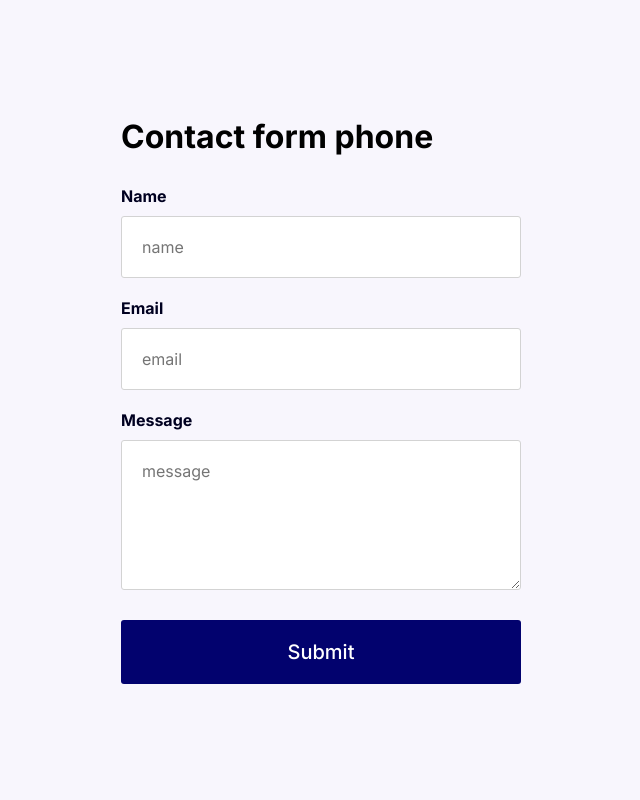
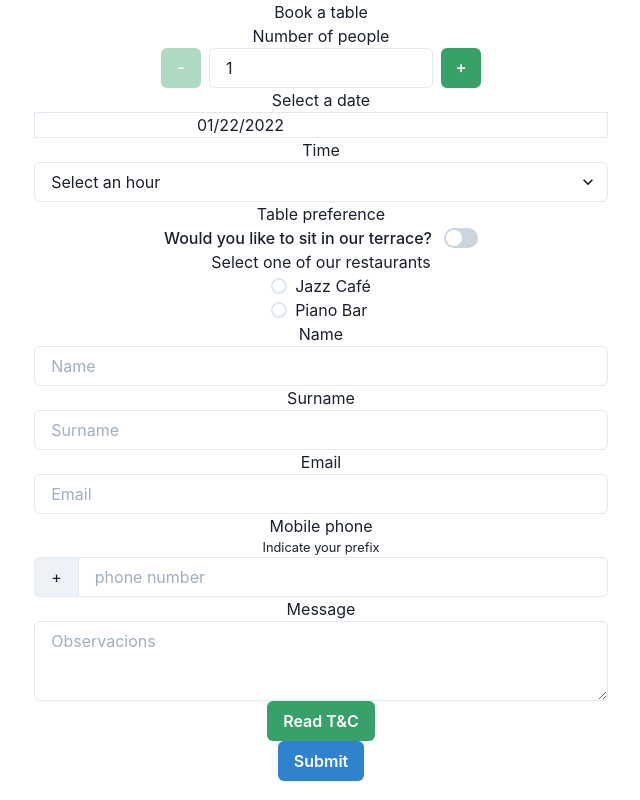
Before and after one commit to ferranfusalba/calendas-client-react, a React (Create React App) app: page / in a window 1280 px wide. Shown: the whole page, without its empty margins (319-959 px from the left). Built offline with nearby package versions, Linux system fonts and the light colour scheme.

Commit message:
more inputs

```diff
--- a/package.json
+++ b/package.json
@@ -3,11 +3,17 @@
   "version": "0.1.0",
   "private": true,
   "dependencies": {
+    "@chakra-ui/react": "^1.7.4",
+    "@emotion/react": "^11.7.1",
+    "@emotion/styled": "^11.6.0",
     "@testing-library/jest-dom": "^5.16.1",
     "@testing-library/react": "^12.1.2",
     "@testing-library/user-event": "^13.5.0",
+    "date-fns": "^2.28.0",
     "firebase": "^8.10.0",
+    "framer-motion": "^5.6.0",
     "react": "^17.0.2",
+    "react-datepicker": "^4.6.0",
     "react-dom": "^17.0.2",
     "react-scripts": "5.0.0",
     "web-vitals": "^2.1.4"
--- a/src/App.css
+++ /dev/null
@@ -1,84 +0,0 @@
-@import url("https://fonts.googleapis.com/css2?family=Inter:wght@100;200;300;400;500;600;700;800;900&display=swap");
-
-* {
-  margin: 0;
-  padding: 0;
-  box-sizing: border-box;
-}
-
-body {
-  background-color: rgb(248, 246, 253);
-}
-
-body,
-input,
-textarea,
-button {
-  font-family: "Inter", sans-serif;
-}
-
-.app {
-  width: 400px;
-  margin: 0 auto;
-  height: 100vh;
-}
-
-/* Contact.js */
-.form {
-  height: 100vh;
-  display: flex;
-  flex-direction: column;
-  justify-content: center;
-}
-
-.form > h1 {
-  margin-bottom: 30px;
-}
-
-.form > input,
-textarea {
-  padding: 20px;
-  border-radius: 3px;
-  /* box-shadow: 0px 0px 5px rgba(0, 0, 0, 0.137); */
-  margin-bottom: 20px;
-  border: 1px solid lightgray;
-  /* border: none; */
-  background: #fff;
-  font-size: 16px;
-  color: rgb(0, 0, 32);
-  outline: none;
-}
-
-.form > input:focus,
-textarea:focus {
-  border: 1px solid rgb(0, 0, 196);
-}
-
-.form > textarea {
-  height: 150px;
-  max-width: 400px;
-  min-height: 100px;
-}
-
-.form > label {
-  padding-bottom: 10px;
-  color: rgb(0, 0, 32);
-  font-weight: bold;
-}
-
-.form > button {
-  padding: 20px;
-  border: none;
-  background-color: rgb(2, 2, 110);
-  font-weight: 500;
-  font-size: 20px;
-  border-radius: 3px;
-  color: #fff;
-  cursor: pointer;
-  transition: 0.2s ease-in-out;
-  margin-top: 10px;
-}
-
-.form > button:hover {
-  background-color: rgb(0, 0, 196);
-}
--- a/src/App.js
+++ b/src/App.js
@@ -1,6 +1,5 @@
 import React from "react";
 import Contact from "./components/Contact";
-import "./App.css";
 
 function App() {
     return <div className="app"><Contact /></div>;
--- a/src/components/Contact.js
+++ b/src/components/Contact.js
@@ -1,22 +1,68 @@
 import React, { useState } from "react";
-import "../App.css";
 import { db } from "../config";
+import {
+  Button,
+  Container,
+  Box,
+  Center,
+  Textarea,
+  Input,
+  InputGroup,
+  InputLeftAddon,
+  NumberInput,
+  NumberInputField,
+  NumberInputStepper,
+  NumberIncrementStepper,
+  NumberDecrementStepper,
+  Select,
+  Switch,
+  FormLabel,
+  Radio,
+  RadioGroup,
+  useDisclosure,
+  Modal,
+  ModalOverlay,
+  ModalContent,
+  ModalHeader,
+  ModalFooter,
+  ModalBody,
+  ModalCloseButton,
+  HStack,
+  useNumberInput,
+} from "@chakra-ui/react";
+import DatePicker from "react-datepicker";
+import "react-datepicker/dist/react-datepicker.css";
+import setDate from "date-fns/setDate";
 
 const Contact = () => {
+  const [people, setPeople] = useState("");
+  const [date, setDate] = useState("");
+  const [time, setTime] = useState("");
+  const [table, setTable] = useState("");
+  const [rest, setRest] = useState("");
   const [name, setName] = useState("");
+  const [surname, setSurname] = useState("");
   const [email, setEmail] = useState("");
+  const [phone, setPhone] = useState("");
   const [message, setMessage] = useState("");
 
-  const [loader, setLoader] = useState(false);
+  const [setLoader] = useState(false);
 
   const handleSubmit = (e) => {
     e.preventDefault();
     setLoader(true);
 
-    db.collection("contacts")
+    db.collection("bookings")
       .add({
+        people: people,
+        date: date,
+        time: time,
+        table: table,
+        rest: rest,
         name: name,
+        surname: surname,
         email: email,
+        phone: phone,
         message: message,
       })
       .then(() => {
@@ -28,44 +74,240 @@ const Contact = () => {
         setLoader(false);
       });
 
+    setPeople("");
+    setDate("");
+    setTime("");
+    setTable("");
+    setRest("");
     setName("");
+    setSurname("");
     setEmail("");
+    setPhone("");
     setMessage("");
   };
 
   return (
+    <Container>
       <form className="form" onSubmit={handleSubmit}>
-      <h1>Contact form phone</h1>
-
+        <Center>
+          <h1>Book a table</h1>
+        </Center>
+        <Center>
+          <label>Number of people</label>
+        </Center>
+        <Center>
+          <HookUsage></HookUsage>
+        </Center>
+        <Center>
+          <label>Select a date</label>
+        </Center>
+        <Box border="1px" borderColor="gray.200">
+          <Center>
+            <PickerDate></PickerDate>
+          </Center>
+        </Box>
+        <Center>
+          <label>Time</label>
+        </Center>
+        <Select placeholder="Select an hour">
+          <option disabled value="Dinars">
+            Dinars
+          </option>
+          <option value="12:30">12:30</option>
+          <option value="12:45">12:45</option>
+          <option value="13:00">13:00</option>
+          <option value="13:15">13:15</option>
+          <option value="13:30">13:30</option>
+          <option value="13:45">13:45</option>
+          <option value="14:00">14:00</option>
+          <option value="14:15">14:15</option>
+          <option value="14:30">14:30</option>
+          <option value="14:45">14:45</option>
+          <option value="15:00">15:00</option>
+          <option value="15:15">15:15</option>
+          <option value="15:30">15:30</option>
+          <option value="15:45">15:45</option>
+          <option value="16:00">16:00</option>
+          <option value="16:15">16:15</option>
+          <option value="16:30">16:30</option>
+          <option disabled value="Sopars">
+            Sopars
+          </option>
+          <option value="19:00">19:00</option>
+          <option value="19:15">19:15</option>
+          <option value="19:30">19:30</option>
+          <option value="19:45">19:45</option>
+          <option value="20:00">20:00</option>
+          <option value="20:15">20:15</option>
+          <option value="20:30">20:30</option>
+          <option value="20:45">20:45</option>
+          <option value="21:00">21:00</option>
+          <option value="21:15">21:15</option>
+          <option value="21:30">21:30</option>
+          <option value="21:45">21:45</option>
+          <option value="22:00">22:00</option>
+          <option value="22:15">22:15</option>
+          <option value="22:30">22:30</option>
+        </Select>
+        <Center>
+          <label>Table preference</label>
+        </Center>
+        <Center>
+          <FormLabel htmlFor="terracePref" mb="0">
+            Would you like to sit in our terrace?
+          </FormLabel>
+          <Switch id="terracePref" />
+        </Center>
+        <Center>
+          <label>Select one of our restaurants</label>
+        </Center>
+        <Center>
+          <RadioRestaurant></RadioRestaurant>
+        </Center>
+        <Center>
           <label>Name</label>
-      <input
-        placeholder="name"
+        </Center>
+        <Center>
+          <Input
+            placeholder="Name"
             value={name}
             onChange={(e) => setName(e.target.value)}
           />
-
+        </Center>
+        <Center>
+          <label>Surname</label>
+        </Center>
+        <Center>
+          <Input
+            placeholder="Surname"
+            value={surname}
+            onChange={(e) => setSurname(e.target.value)}
+          />
+        </Center>
+        <Center>
           <label>Email</label>
-      <input
-        placeholder="email"
+        </Center>
+        <Center>
+          <Input
+            placeholder="Email"
             value={email}
             onChange={(e) => setEmail(e.target.value)}
           />
-
+        </Center>
+        <Center>
+          <label>Mobile phone</label>
+        </Center>
+        <Center>
+          <small>Indicate your prefix</small>
+        </Center>
+        <InputGroup>
+          <InputLeftAddon children="+" />
+          <Input
+            type="tel"
+            placeholder="phone number"
+            value={phone}
+            onChange={(e) => setPhone(e.target.value)}
+          />
+        </InputGroup>
+        <Center>
           <label>Message</label>
-      <textarea
-        placeholder="message"
+        </Center>
+        <Center>
+          <Textarea
+            placeholder="Observacions"
             value={message}
             onChange={(e) => setMessage(e.target.value)}
           />
-
-      <button
-        type="submit"
-        style={{ background: loader ? ":#ccc" : "rgb(2, 2, 110)" }}
-      >
+        </Center>
+        <BasicUsage></BasicUsage>
+        <Center>
+          <Button colorScheme="blue" type="submit">
             Submit
-      </button>
+          </Button>
+        </Center>
       </form>
+    </Container>
   );
 };
 
+function RadioRestaurant() {
+  const [rest, setRest] = React.useState("1");
+  return (
+    <RadioGroup onChange={setRest} value={rest}>
+      <Radio value="Jazz">Jazz Café</Radio>
+      <br />
+      <Radio value="Piano">Piano Bar</Radio>
+      <br />
+    </RadioGroup>
+  );
+}
+
+function BasicUsage() {
+  const { isOpen, onOpen, onClose } = useDisclosure();
+  return (
+    <>
+      <Center>
+        <Button onClick={onOpen} colorScheme="green">
+          Read T&C
+        </Button>
+      </Center>
+      <Modal isOpen={isOpen} onClose={onClose}>
+        <ModalOverlay />
+        <ModalContent>
+          <ModalHeader>Modal Title</ModalHeader>
+          <ModalCloseButton />
+          <ModalBody>
+            Lorem ipsum dolor sit amet consectetur adipisicing elit. Impedit
+            assumenda nihil eaque architecto, tempore molestias illo optio ullam
+            nam, atque eius accusamus quas eveniet culpa minus eligendi quis
+            natus quos!
+          </ModalBody>
+
+          <ModalFooter>
+            <Button colorScheme="blue" mr={3} onClick={onClose}>
+              Close
+            </Button>
+          </ModalFooter>
+        </ModalContent>
+      </Modal>
+    </>
+  );
+}
+
+const PickerDate = () => {
+  const [startDate, setStartDate] = useState(new Date());
+  return (
+    <DatePicker
+      selected={startDate}
+      onChange={(date) => setStartDate(date)}
+      minDate={new Date()}
+    />
+  );
+};
+
+function HookUsage() {
+  const { getInputProps, getIncrementButtonProps, getDecrementButtonProps } =
+    useNumberInput({
+      defaultValue: 1,
+      min: 1,
+      max: 12,
+    });
+
+  const inc = getIncrementButtonProps();
+  const dec = getDecrementButtonProps();
+  const input = getInputProps({ isReadOnly: true });
+
+  return (
+    <HStack maxW="320px">
+      <Button {...dec} colorScheme="green">
+        -
+      </Button>
+      <Input {...input} />
+      <Button {...inc} colorScheme="green">
+        +
+      </Button>
+    </HStack>
+  );
+}
+
 export default Contact;
--- a/src/index.js
+++ b/src/index.js
@@ -1,8 +1,6 @@
 import React from 'react';
 import ReactDOM from 'react-dom';
 import App from './App';
+import { ChakraProvider } from '@chakra-ui/react'
 
-ReactDOM.render( <
-    App / > ,
-    document.getElementById('root')
-);
+ReactDOM.render(<ChakraProvider><App /></ChakraProvider>, document.getElementById('root'));
```
Also changed, not shown: src/config.js (+0 -20 lines), 1 other file (tests, documents, lock files or other folders). Lines whose indentation alone changed are shown as unchanged.
